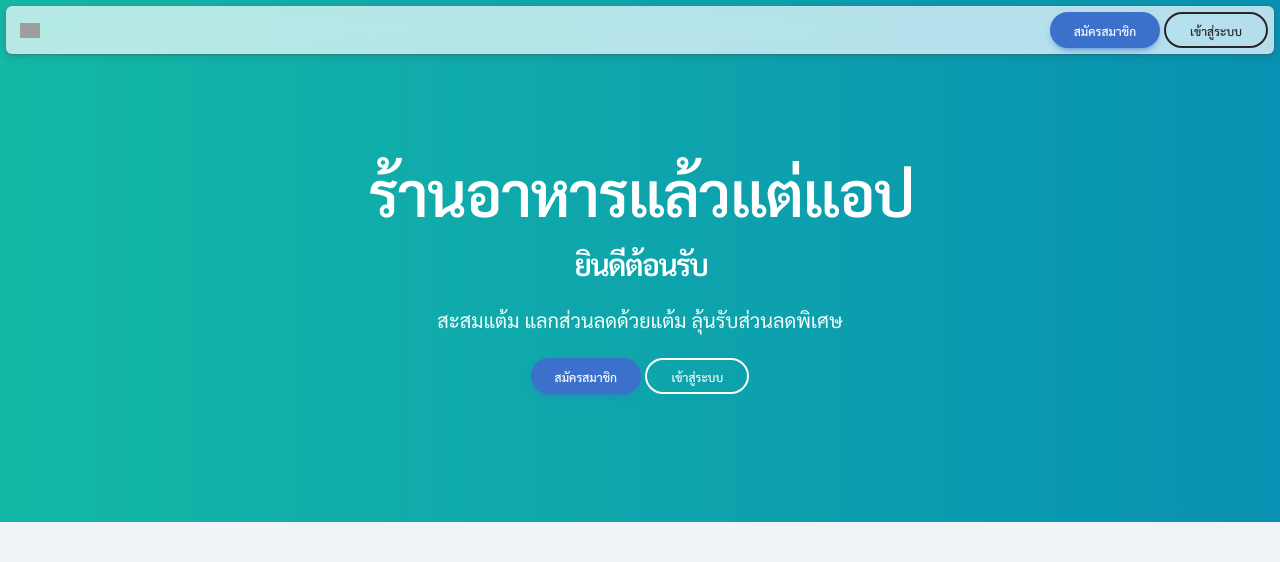
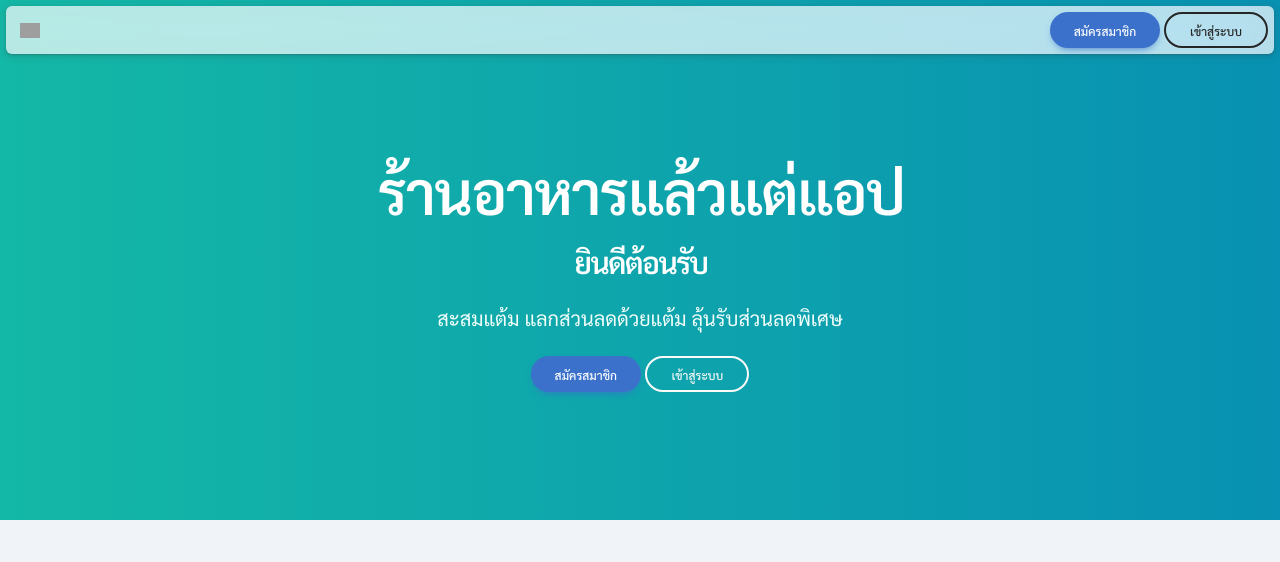
Before and after one commit to japan0101/WebProProject, a PHP site: page / in a window 1280 px wide. Shown: the top 562 px of the page. Run offline with PHP 8.4, Linux system fonts and the light colour scheme; style sheets or scripts are compiled from the project's sources; some libraries are stand-ins or nearby versions; grey boxes are pictures that could not be loaded.

Commit message:
text text text god doans

```diff
--- a/index.php
+++ b/index.php
@@ -31,7 +31,7 @@ include($_SERVER['DOCUMENT_ROOT'] . "/assets/component/navCustomer.php") ?>
         <div class="relative px-4 sm:px-6 lg:px-8">
             <div class="mx-auto max-w-4xl text-center text-lg">
                 <h1 class="text-4xl font-extrabold tracking-tight text-white sm:text-4xl lg:text-5xl">
-                    <span class="mb-6 block">ร้านอาหารแล้วแต่แอป</span>
+                    <span class="mb-6 block text-6xl">ร้านอาหารแล้วแต่แอป</span>
                     <span class="block text-3xl">ยินดีต้อนรับ</span>
                 </h1>
 
```
